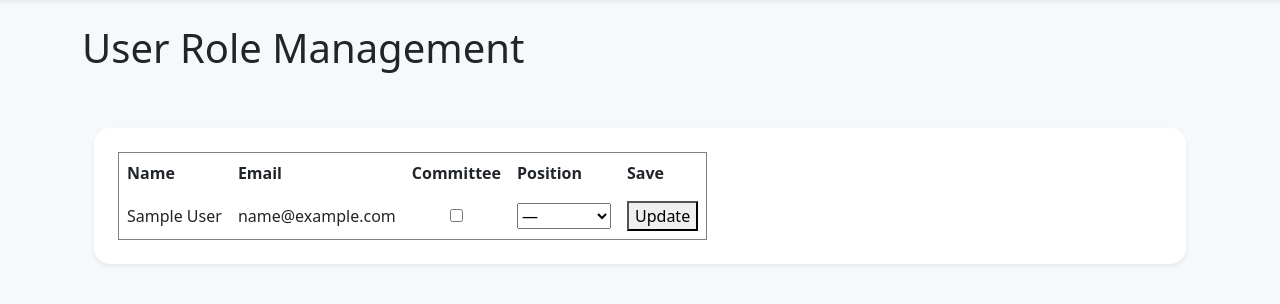
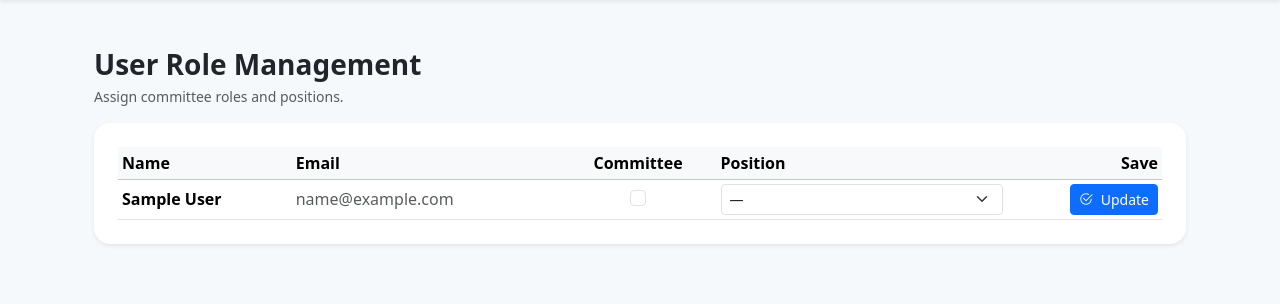
Before and after one commit to LithiumSakura/BUSystemsDevelopmentUnit, a Flask app: page /admin/users in a window 1280 px wide. Shown: the part 56-360 px from the top of the page. Run offline with Flask 3, Linux system fonts and the light colour scheme; a user stored in the database is signed in; tables that the repository leaves empty hold one stand-in row (values such as "Sample post").

Commit message:
Update app.py

```diff
--- a/app.py
+++ b/app.py
@@ -39,12 +39,14 @@ app.secret_key = os.getenv("SECRET_KEY")
 
 cloud_function_url = os.getenv("CLOUD_FUNCTION_URL")
 
-# Local upload config
-app.config["UPLOAD_FOLDER"] = os.path.join("static", "uploads")
-app.config["MAX_CONTENT_LENGTH"] = 5 * 1024 * 1024
-ALLOWED_EXTENSIONS = {"png", "jpg", "jpeg", "webp"}
+bucket_name = os.getenv("BUCKET_NAME")
 
-os.makedirs(app.config["UPLOAD_FOLDER"], exist_ok=True)
+if not bucket_name:
+    IS_GAE = bool(os.getenv("GAE_ENV", "").startswith("standard"))
+    app.config["UPLOAD_FOLDER"] = "/tmp/uploads" if IS_GAE else os.path.join("static", "uploads")
+    os.makedirs(app.config["UPLOAD_FOLDER"], exist_ok=True)
+else:
+    app.config["UPLOAD_FOLDER"] = None
 
 
 # -----------------------------------------------------------------------------------
@@ -223,9 +225,10 @@ def upload_event_image(image_file):
 
         ext = image_file.filename.rsplit(".", 1)[1].lower()
         blob_name = f"event-images/{uuid.uuid4().hex}.{ext}"
+
         blob = bucket.blob(blob_name)
+        blob.upload_from_file(image_file.stream, content_type=image_file.mimetype)
 
-        blob.upload_from_file(image_file.stream, content_type=image_file.mimetype)
         return f"https://storage.googleapis.com/{bucket_name}/{blob_name}"
 
     # Fallback for local development
--- a/templates/admin/users.html
+++ b/templates/admin/users.html
@@ -2,52 +2,65 @@
 {% block title %}Admin: User management{% endblock %}
 {% block content %}
 
-<h1>User Role Management</h1>
-<br>
+<div class="container py-4">
+    <div class="d-flex align-items-center justify-content-between mb-3">
+        <div>
+            <h1 class="h3 mb-1 fw-bold">User Role Management</h1>
+            <div class="text-muted small">Assign committee roles and positions.</div>
+        </div>
+    </div>
 
-<div class="container py-4">
-    <div class="card shadow-sm border-0">
-        <div class="card-body p-4">
-            <table border="1" cellpadding="8">
+    <div class="card shadow-sm border-0 rounded-4">
+        <div class="card-body p-3 p-md-4">
+            <div class="table-responsive">
+                <table class="table table-sm align-middle mb-0">
+                    <thead class="table-light">
                         <tr>
-                    <th>Name</th>
-                    <th>Email</th>
-                    <th>Committee</th>
-                    <th>Position</th>
-                    <th>Save</th>
+                            <th class="fw-semibold">Name</th>
+                            <th class="fw-semibold">Email</th>
+                            <th class="fw-semibold text-center">Committee</th>
+                            <th class="fw-semibold">Position</th>
+                            <th class="fw-semibold text-end">Save</th>
                         </tr>
+                    </thead>
 
+                    <tbody>
                         {% for u in users %}
                         <tr>
-                    <form method="post">
-                    <td>{{ u.first_name }} {{ u.last_name }}</td>
-                    <td>{{ u.email }}</td>
+                            <form method="post" class="m-0">
+                                <td class="fw-semibold">{{ u.first_name }} {{ u.last_name }}</td>
+                                <td class="text-muted">{{ u.email }}</td>
 
-                    <td style="text-align:center;">
-                        <input type="checkbox" name="is_committee"
+                                <td class="text-center">
+                                    <div class="form-check d-inline-flex justify-content-center m-0">
+                                        <input class="form-check-input" type="checkbox" name="is_committee"
                                             {% if u.role == "committee" %}checked{% endif %}>
+                                    </div>
                                 </td>
 
-                    <td>
-                        <select name="committee_position">
+                                <td style="min-width: 180px;">
+                                    <select name="committee_position" class="form-select form-select-sm">
                                         <option value="">—</option>
                                         {% for pos in ["President", "Secretary", "Treasurer"] %}
-                            <option value="{{ pos }}"
-                            {% if u.committee_position == pos %}selected{% endif %}>
+                                            <option value="{{ pos }}" {% if u.committee_position == pos %}selected{% endif %}>
                                                 {{ pos }}
                                             </option>
                                         {% endfor %}
                                     </select>
                                 </td>
 
-                    <td>
+                                <td class="text-end">
                                     <input type="hidden" name="user_id" value="{{ u.id }}">
-                        <button type="submit">Update</button>
+                                    <button type="submit" class="btn btn-primary btn-sm">
+                                        <i class="bi bi-check2-circle me-1"></i> Update
+                                    </button>
                                 </td>
                             </form>
                         </tr>
                         {% endfor %}
+                    </tbody>
                 </table>
+            </div>
         </div>
     </div>
 </div>
```
Lines whose indentation alone changed are shown as unchanged.
